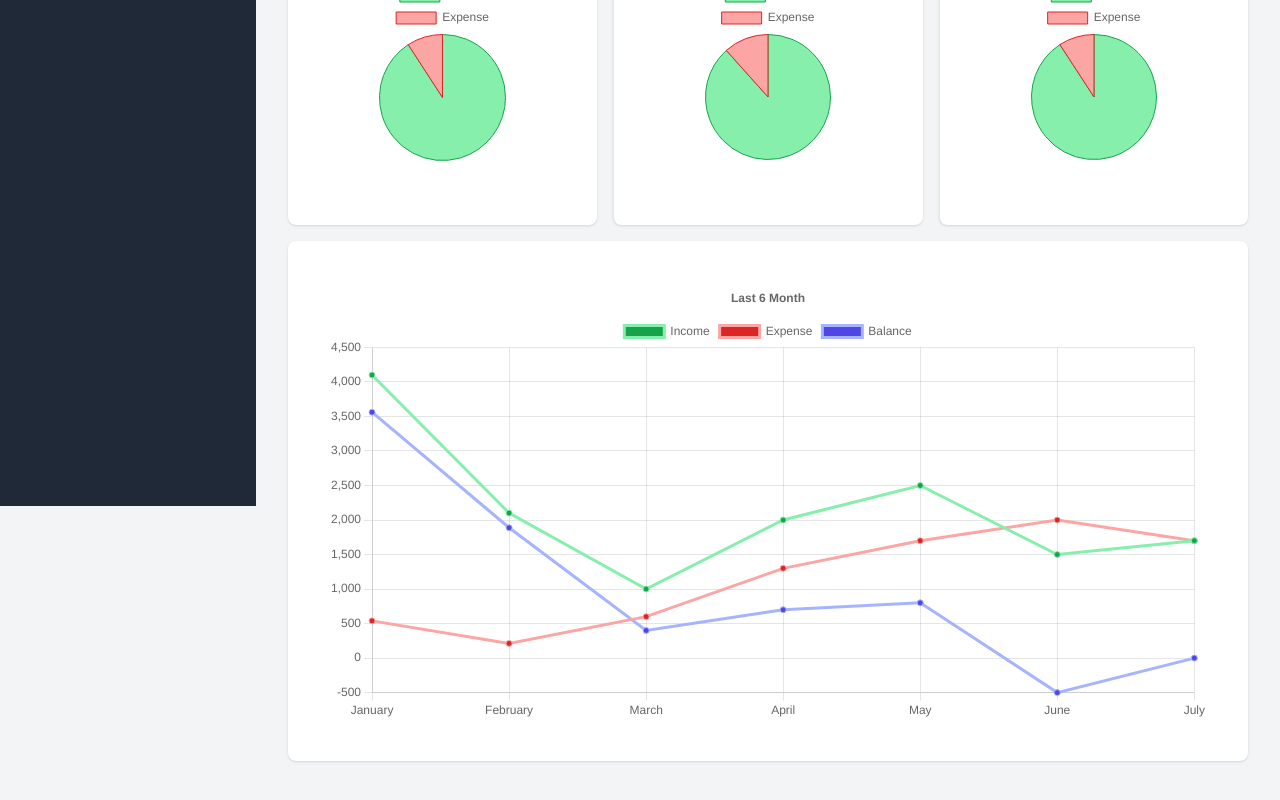
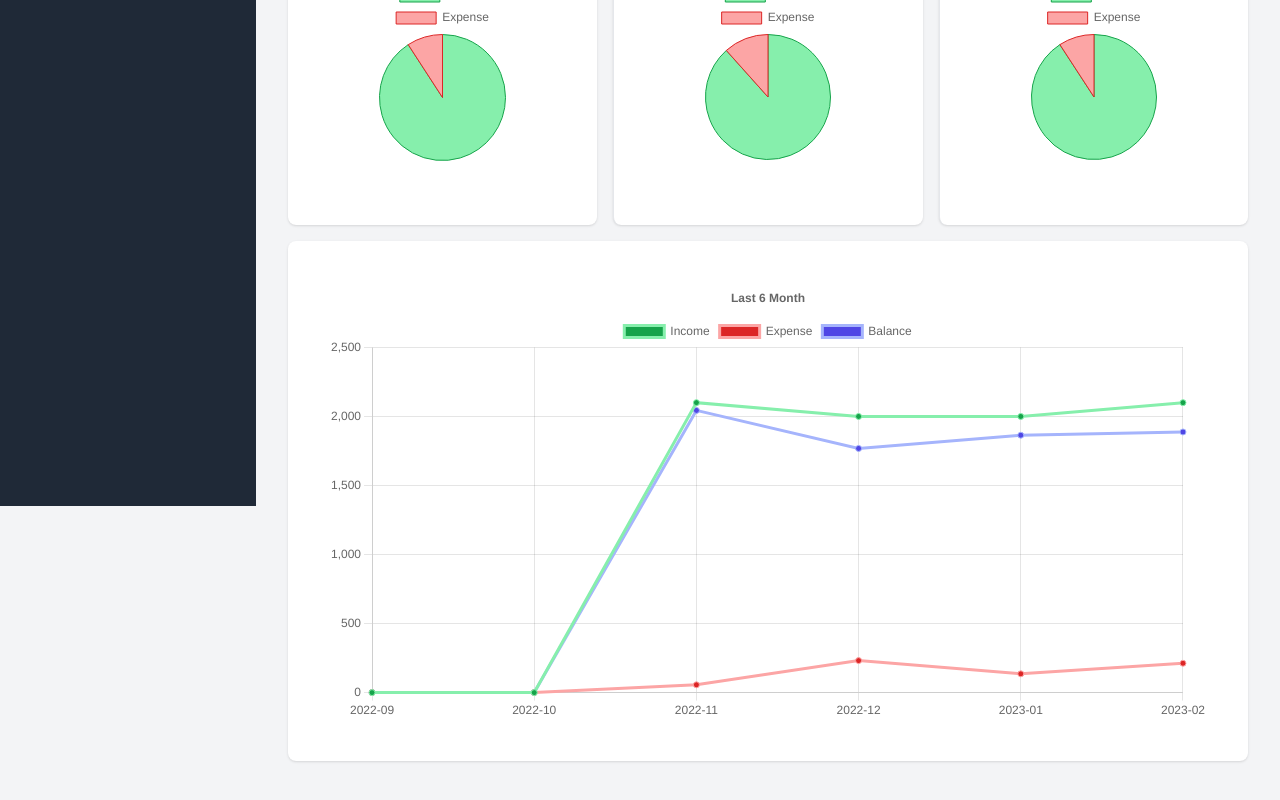
Before and after one commit to tatasadi/react-money-manager, a React (Vite) app: page / in a window 1280 px wide. Shown: the part 294-1094 px from the top of the page. Built offline with nearby package versions, Linux system fonts and the light colour scheme.

Commit message:
install lodash & moment & complete linechart

```diff
--- a/index.html
+++ b/index.html
@@ -3,7 +3,6 @@
 
 <head>
   <meta charset="UTF-8" />
-  <link rel="icon" type="image/svg+xml" href="/vite.svg" />
   <meta name="viewport" content="width=device-width, initial-scale=1.0" />
   <title>React Budget App</title>
 </head>
--- a/package.json
+++ b/package.json
@@ -14,7 +14,9 @@
     "@reduxjs/toolkit": "^1.9.2",
     "chart.js": "^4.2.1",
     "localforage": "^1.10.0",
+    "lodash": "^4.17.21",
     "match-sorter": "^6.3.1",
+    "moment": "^2.29.4",
     "react": "^18.2.0",
     "react-chartjs-2": "^5.2.0",
     "react-dom": "^18.2.0",
--- a/src/components/dashboard/Dashboard.tsx
+++ b/src/components/dashboard/Dashboard.tsx
@@ -4,6 +4,8 @@ import { RootState } from "../../redux/store";
 import {
   classNames,
   formatCurrency,
+  getLastSixMonthNames,
+  getLastSixMonthYearAndMonth,
   inSameMonth,
   inSameYear,
 } from "../../utils";
@@ -31,6 +33,10 @@ ChartJS.register(
   LineElement,
   Title
 );
+
+import _ from "lodash";
+import { Transaction } from "../../models/Transaction";
+import moment from "moment";
 
 const lineChartOptions = {
   responsive: true,
@@ -63,6 +69,48 @@ function BalanceStats() {
     (state: RootState) => state.transactions
   );
 
+  const transactions = [...transactionsState.transactions];
+  transactions.sort((a, b) => {
+    return moment(b.date).diff(moment(a.date));
+  });
+
+  let groupedByMonthTransactions = _.groupBy(
+    transactions,
+    (transaction: Transaction) =>
+      moment(transaction.date).startOf("month").format("YYYY-MM")
+  );
+
+  _.forOwn(groupedByMonthTransactions, function (arr, key) {
+    const totalIncomeOfTheMonth = arr
+      .filter((t) => t.type === CategoryType.Income)
+      .reduce((acc, cur) => (acc += cur.amount), 0);
+
+    const totalExpenseOfTheMonth = arr
+      .filter((t) => t.type === CategoryType.Expense)
+      .reduce((acc, cur) => (acc += cur.amount), 0);
+
+    groupedByMonthTransactions[key]["income"] = totalIncomeOfTheMonth;
+    groupedByMonthTransactions[key]["expense"] = totalExpenseOfTheMonth;
+    groupedByMonthTransactions[key]["balance"] =
+      totalIncomeOfTheMonth - totalExpenseOfTheMonth;
+  });
+
+  const lastSixMonth = getLastSixMonthYearAndMonth();
+  const incomeLineChartDataSet: number[] = [];
+  const expenseLineChartDataSet: number[] = [];
+  const balanceLineChartDataSet: number[] = [];
+  lastSixMonth.forEach((m) => {
+    if (groupedByMonthTransactions[m]) {
+      incomeLineChartDataSet.push(groupedByMonthTransactions[m]["income"]);
+      expenseLineChartDataSet.push(groupedByMonthTransactions[m]["expense"]);
+      balanceLineChartDataSet.push(groupedByMonthTransactions[m]["balance"]);
+    } else {
+      incomeLineChartDataSet.push(0);
+      expenseLineChartDataSet.push(0);
+      balanceLineChartDataSet.push(0);
+    }
+  });
+
   let totalIncome = 0,
     tatalExpense = 0,
     thisYearIncome = 0,
@@ -72,7 +120,7 @@ function BalanceStats() {
 
   const thisMonth = new Date();
 
-  for (let transaction of transactionsState.transactions) {
+  for (let transaction of transactions) {
     const transactionDate = new Date(transaction.date);
     switch (transaction.type) {
       case CategoryType.Income:
@@ -118,31 +166,23 @@ function BalanceStats() {
   ];
 
   const lineChartData = {
-    labels: ["January", "February", "March", "April", "May", "June", "July"],
+    labels: getLastSixMonthYearAndMonth(),
     datasets: [
       {
         label: "Income",
-        data: [thisYearIncome, thisMonthIncome, 1000, 2000, 2500, 1500, 1700],
+        data: incomeLineChartDataSet,
         borderColor: "#86efac",
         backgroundColor: "#16a34a",
       },
       {
         label: "Expense",
-        data: [thisYearExpense, thisMonthExpense, 600, 1300, 1700, 2000, 1700],
+        data: expenseLineChartDataSet,
         borderColor: "#fca5a5",
         backgroundColor: "#dc2626",
       },
       {
         label: "Balance",
-        data: [
-          thisYearIncome - thisYearExpense,
-          thisMonthIncome - thisMonthExpense,
-          400,
-          700,
-          800,
-          -500,
-          0,
-        ],
+        data: balanceLineChartDataSet,
         borderColor: "#a5b4fc",
         backgroundColor: "#4f46e5",
       },
--- a/src/components/transactions/TransactionsTab.tsx
+++ b/src/components/transactions/TransactionsTab.tsx
@@ -8,7 +8,6 @@ import {
   inSameMonth,
 } from "../../utils";
 import { openModalForUpdate } from "../../redux/transactionsSlice";
-import { Transaction } from "../../models/Transaction";
 
 export default function TransactionsTab() {
   const dispatch = useDispatch();
--- a/src/utils.ts
+++ b/src/utils.ts
@@ -1,3 +1,5 @@
+import moment from "moment";
+
 export function classNames(...classes) {
   return classes.filter(Boolean).join(" ");
 }
@@ -78,3 +80,29 @@ export function inSameMonth(date1: Date, date2: Date): boolean {
 export function inSameYear(date1: Date, date2: Date): boolean {
   return date1.getFullYear() === date2.getFullYear();
 }
+
+export function getLastSixMonthNames(): string[] {
+  const today = new Date();
+  const result = [];
+  for (var i = 5; i >= 0; i -= 1) {
+    const date = new Date(today.getFullYear(), today.getMonth() - i, 1);
+    result.push(month[date.getMonth()]);
+  }
+  return result;
+}
+
+export function getLastSixMonthYearAndMonth(): string[] {
+  const today = new Date();
+  const result = [];
+  for (var i = 5; i >= 0; i -= 1) {
+    let month = today.getMonth() - i;
+    let year = today.getFullYear();
+    const date = moment.utc();
+    date.set("year", year);
+    date.set("month", month);
+    date.set("date", 1);
+    date.startOf("day");
+    result.push(date.format("YYYY-MM"));
+  }
+  return result;
+}
```
Also changed, not shown: 1 other file (tests, documents, lock files or other folders).
